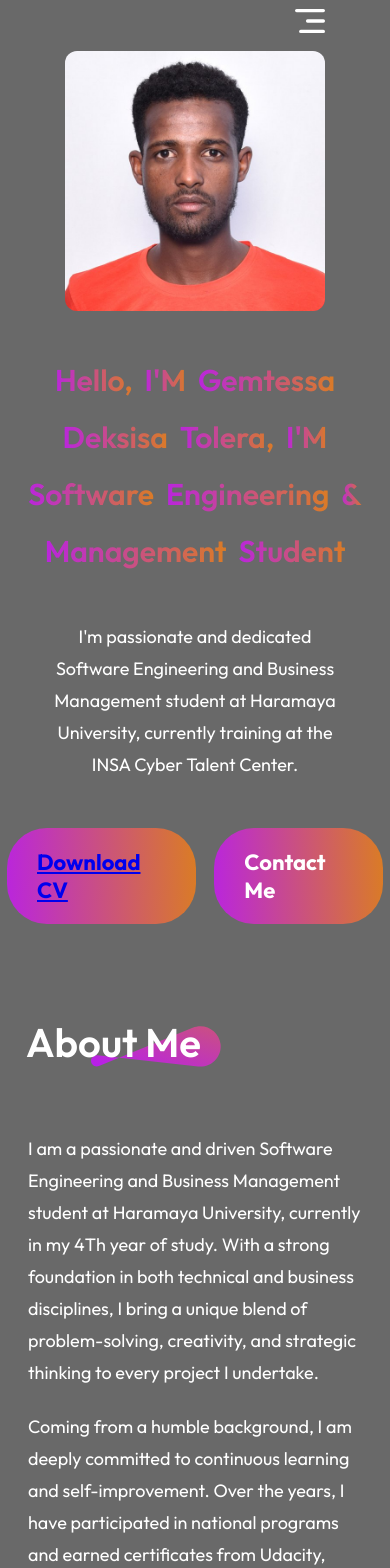
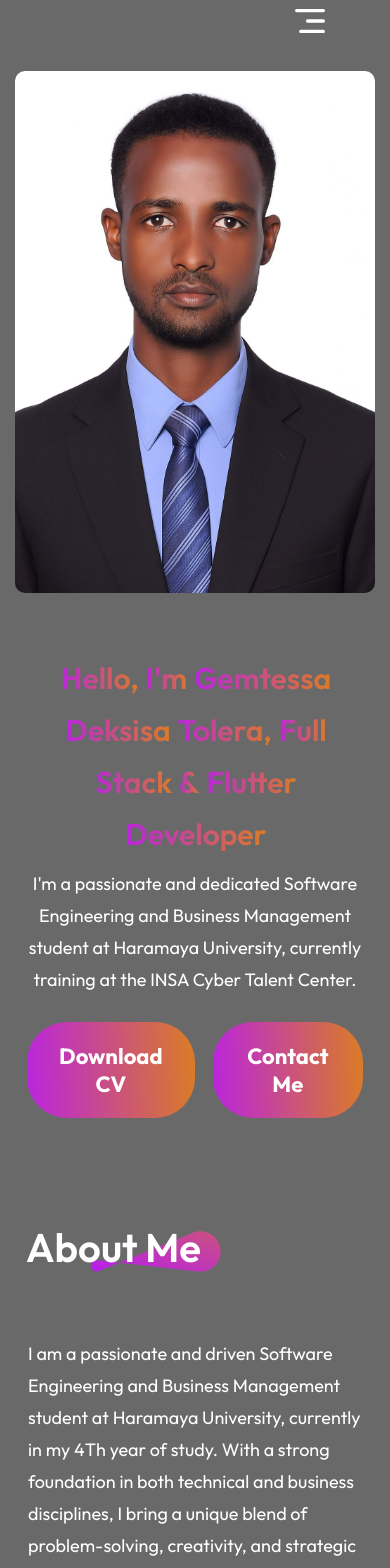
Before and after one commit to Gemtessa09/second, a React (Vite) app: page / in a window 390 px wide. Shown: the top 1568 px of the page. Built offline with nearby package versions, Linux system fonts and the light colour scheme.

Commit message:
update fill

```diff
--- a/index.html
+++ b/index.html
@@ -4,7 +4,7 @@
     <meta charset="UTF-8" />
     <link rel="icon" type="image/svg+xml" href="/vite.svg" />
     <meta name="viewport" content="width=device-width, initial-scale=1.0" />
-    <title>Gemtessa Deksisa portifolio</title>
+    <title>Gemtessa portifolio</title>
     <link rel="preconnect" href="https://fonts.googleapis.com" />
     <link rel="preconnect" href="https://fonts.gstatic.com" crossorigin />
     <link
--- a/src/components/Hero/Hero.css
+++ b/src/components/Hero/Hero.css
@@ -1,34 +1,44 @@
+/* ----------------------- */
+/* DESKTOP LAYOUT          */
+/* ----------------------- */
+
 /* Hero container */
 .hero {
     display: flex;
+    flex-direction: row;      /* Text left, image right */
     align-items: center;
-    flex-direction: column;
-    gap: 35px;
+    justify-content: space-between;
+    gap: 50px;
+    padding: 40px 80px;
 }
 
-  /* Profile image */
-  .hero img {
+/* LEFT SIDE TEXT */
+.hero-content {
+    flex: 1;
+}
+
+/* RIGHT SIDE IMAGE */
+.hero-img {
+    flex: 1;
+    width: 360px;
+    height: 600px;
+    object-fit: cover;
+    border-radius: 10px;
     margin-top: 10px;
-    width: 360px;
-    height: 300px;
-    border-radius: 12px;
-
 }
 
 /* Main heading */
 .hero h1 {
-    font-size: 60px;
+    font-size: 25px;
     font-weight: 600;
-    text-align: center;
-    width: 80%;
+    width: 90%;
     line-height: 1.5;
     display: flex;
     flex-wrap: wrap;
-    justify-content: center;
-    gap: 10px;
+    gap: 5px;
 }
 
-  /* Word styling */
+/* Animated word styling */
 .animated-word {
     display: inline-block;
     background: linear-gradient(267deg, #DA7C25 0.36%, #B923E1 102.06%);
@@ -41,7 +51,7 @@
     animation: slideLeftFade 10s ease-in-out infinite;
 }
 
-  /* Sequential delays so words appear one after another */
+/* Sequential animation delays */
 .animated-word:nth-child(1)  { animation-delay: 0s; }
 .animated-word:nth-child(2)  { animation-delay: 0.2s; }
 .animated-word:nth-child(3)  { animation-delay: 0.6s; }
@@ -54,28 +64,28 @@
 .animated-word:nth-child(10) { animation-delay: 3.0s; }
 .animated-word:nth-child(11) { animation-delay: 3.2s; }
 
-  /* Keyframes: appear sequentially, hold, then all drop together */
+/* Animation */
 @keyframes slideLeftFade {
     0%, 10% {
         opacity: 0;
-      transform: translateX(-30px); /* start above */
+        transform: translateX(-30px);
     }
     20%, 70% {
         opacity: 1;
-      transform: translateX(0); /* fully visible and holding */
+        transform: translateX(0);
     }
     90%, 100% {
         opacity: 0;
-      transform: translateX(30px); /* drop down together */
+        transform: translateX(30px);
     }
 }
 
-  /* Paragraph styling */
+/* Paragraph text */
 .hero p {
-    width: 50%;
+    width: 80%;
     font-size: 24px;
-    text-align: center;
     line-height: 40px;
+    margin-top: 15px;
 }
 
 /* Buttons container */
@@ -85,7 +95,7 @@
     gap: 25px;
     font-size: 24px;
     font-weight: 500;
-    margin-bottom: 50px;
+    margin-top: 25px;
 }
 
 /* Buttons styling */
@@ -97,6 +107,8 @@
     font-size: 22px;
     cursor: pointer;
     transition: transform 0.5s, border 0.5s;
+    text-decoration: none;
+    color: white;
 }
 
 .hero-btn:hover {
@@ -104,29 +116,54 @@
     border: 2px solid white;
 }
 
-  /* Responsive design */
-  @media(max-width: 768px){
-    .hero img {
+
+
+/* ----------------------- */
+/* MOBILE RESPONSIVE       */
+/* ----------------------- */
+
+@media (max-width: 768px) {
+
+    .hero {
+        flex-direction: column;  /* Stack vertically */
+        padding: 20px;
+        text-align: center;
+    }
+
+    /* IMAGE FIRST */
+    .hero-img {
+        order: 1;
+        width: 360px;
+        height: auto;
         margin-bottom: 10px;
-      width: 260px;
-      height: auto;
     }
+
+    /* TEXT BELOW IMAGE */
+    .hero-content {
+        order: 2;
+        width: 100%;
+    }
+
     .hero h1 {
         font-size: 30px;
-      width: 90%;
+        width: 100%;
+        justify-content: center;
     }
+
     .hero p {
-      width: 80%;
+        width: 100%;
         font-size: 18px;
         line-height: 32px;
         margin: 10px 0px;
     }
+
     .hero-action {
         gap: 16px;
         font-size: 18px;
-      font-weight: 500;
-      margin-bottom: 50px;
+        margin-bottom: 40px;
+        justify-content: center;
     }
+
     .hero-btn {
         padding: 20px 30px;
         border-radius: 40px;
--- a/src/components/Hero/Hero.jsx
+++ b/src/components/Hero/Hero.jsx
@@ -1,15 +1,18 @@
 import React from 'react';
 import './Hero.css';
-import profile_img from '../../assets/gemtessaphoto.jpg';
+import profile_img from '../../assets/gamta8.jpg';
 
 const Hero = () => {
-  // Merge both arrays into one
-  const allWords = ["Hello,", "I'M", "Gemtessa", "Deksisa", "Tolera,", "I'M", "Software", "Engineering", "&", "Management", "Student"];
+
+  const allWords = [
+    "Hello,", "I'm", "Gemtessa", "Deksisa", "Tolera,",
+    "Full", "Stack", "&", "Flutter", "Developer"
+  ];
 
   return (
     <div id='home' className='hero'>
-      <img src={profile_img} alt="Gemtessa Deksisa" />
-
+      {/* LEFT SIDE */}
+      <div className="hero-content">
         <h1>
           {allWords.map((word, idx) => (
             <span key={idx} className="animated-word">{word}</span>
@@ -17,18 +20,27 @@ const Hero = () => {
         </h1>
 
         <p>
-
-        I'm passionate and dedicated Software Engineering
+          I'm a passionate and dedicated Software Engineering
           and Business Management student at Haramaya University,
           currently training at the INSA Cyber Talent Center.
         </p>
 
         <div className="hero-action">
-        <a href="https://drive.google.com/file/d/1c91WiaOWBQbiKL1Xu9z2KUBltJFFwFY1/view?usp=drivesdk" download className='hero-btn'>
+          <a
+            href="https://drive.google.com/file/d/1c91WiaOWBQbiKL1Xu9z2KUBltJFFwFY1/view?usp=drivesdk"
+            download
+            className='hero-btn'
+          >
             Download CV
           </a>
+
           <div id="contact" className='hero-btn'>Contact Me</div>
         </div>
+      </div>
+
+      {/* RIGHT SIDE IMAGE */}
+      <img src={profile_img} alt="Gemtessa Deksisa" className="hero-img" />
+
     </div>
   );
 }
--- a/src/components/Navbar/Navbar.css
+++ b/src/components/Navbar/Navbar.css
@@ -3,10 +3,11 @@
   align-items: center;
   justify-content: space-between;
   margin: 10px 100px;
-    position:relative;
+  position: relative;
   z-index: 3;
 }
 
+/* Navigation Menu */
 .nav-menu {
   display: flex;
   align-items: center;
@@ -15,6 +16,14 @@
   font-size: 20px;
 }
 
+.nav-menu li {
+  display: flex;
+  flex-direction: column;
+  gap: 5px;
+  cursor: pointer;
+}
+
+/* Connect Button */
 .nav-connect {
   padding: 20px 40px;
   border-radius: 50px;
@@ -29,13 +38,7 @@
   transform: scale(1.05);
 }
 
-  .nav-menu li {
-    display: flex;
-    flex-direction: column;
-    gap: 5px;
-    cursor: pointer;
-  }
-
+/* Mobile Icons */
 .nav-mob-open {
   display: none;
   width: 30px;
@@ -53,13 +56,16 @@
   cursor: pointer;
 }
 
-  /* Smooth scroll */
+/* Smooth Scroll */
 html {
   scroll-behavior: smooth;
 }
 
-  /* Mobile styles */
+/* ---------------------------------------
+      Mobile Styles
+---------------------------------------- */
 @media (max-width: 768px) {
+
   .navbar {
     margin: 20px 30px;
   }
@@ -76,7 +82,7 @@
 
   .nav-menu {
     position: fixed;
-      right: -400px; /* hide by default */
+    right: -400px;       /* hidden by default */
     top: 0;
     flex-direction: column;
     align-items: center;
@@ -90,11 +96,23 @@
   }
 
   .nav-menu.open {
-      right: 0; /* show when open */
-
+    right: 0;            /* menu visible */
   }
 
   .nav-mob-close {
     display: block;
   }
+   #hr {
+    display: none;
   }
+
+}
+
+/* Horizontal line */
+#hr {
+  position:absolute;
+  padding-top: 20px;
+  bottom: 0;
+  left: 0;
+  width: 100%
+}
--- a/src/components/Services/Services.css
+++ b/src/components/Services/Services.css
@@ -69,33 +69,38 @@ z-index: -1;
    transform: scale(1.05);
    transition: 0.4s;
 }
-/* Tablets and below */
+
+
+/* Tablet */
+/* Tablet */
 @media (max-width: 1024px) {
     .services-container {
-      grid-template-columns: 1fr 1fr; /* 2 columns instead of 3 */
-      gap: 30px;
+        display: grid;
+        grid-template-columns: 1fr 1fr; /* 2 columns on tablet */
+        gap: 30px; /* slightly more spacing for clarity */
     }
 
     .services-title h1 {
-      font-size: 60px;
+        font-size: 55px; /* slightly smaller for tablet */
+        text-align: center; /* optional, looks better on tablets */
     }
 
     .services-format {
-      padding: 40px;
+        padding: 30px; /* reduced padding for tablet screens */
     }
 
     .services-format h2 {
-      font-size: 30px;
+        font-size: 28px; /* slightly smaller */
     }
 
     .services-format p {
-      font-size: 20px;
-      line-height: 32px;
+        font-size: 18px;
+        line-height: 30px;
     }
-  }
+}
 
-  /* Mobile devices */
-  @media (max-width: 768px) {
+/* Mobile devices */
+@media (max-width: 768px) {
     .services {
       margin: 20px 50px;
       gap: 50px;
@@ -106,10 +111,12 @@ z-index: -1;
       font-size: 48px;
       padding: 0;
     }
+
     .services-title img{
       width: 130px;
       margin-right: -20px;
     }
+
     .services-format {
       padding: 20px;
       gap: 10px;
@@ -125,14 +132,16 @@ z-index: -1;
       max-width: 300px;
     }
 
-    .services-readmore  img{
+    .services-readmore img{
       width: 20px;
     }
+
+    /* Change grid to one column for mobile */
     .services-container{
-      grid-template-columns: 1fr 1fr;
+      grid-template-columns: 1fr; /* now each card is full width */
       gap: 15px;
     }
-  }
+}
 
   .service-icon {
     font-size: 1.5rem; /* Make the emoji bigger */
```
Also changed, not shown: src/components/Navbar/Navbar.jsx (+23 -13 lines), src/assets/gamta8.jpg (added). Lines whose indentation alone changed are shown as unchanged.
